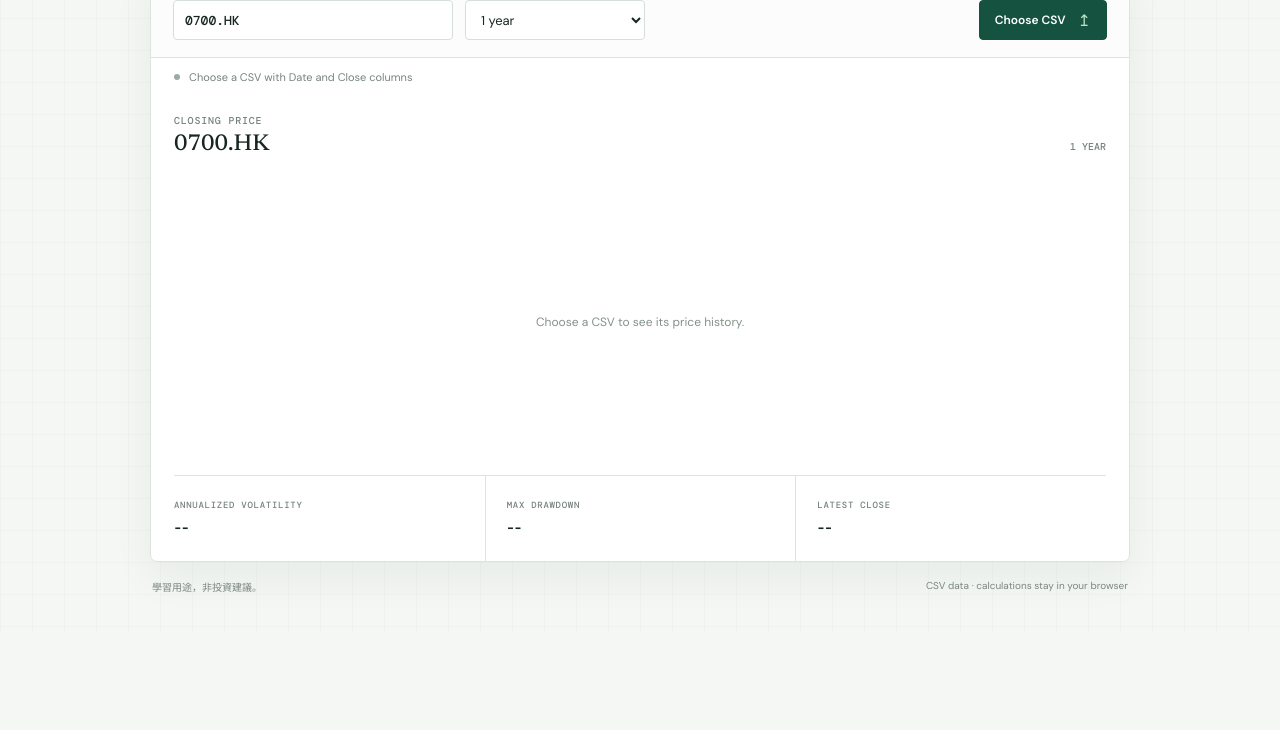
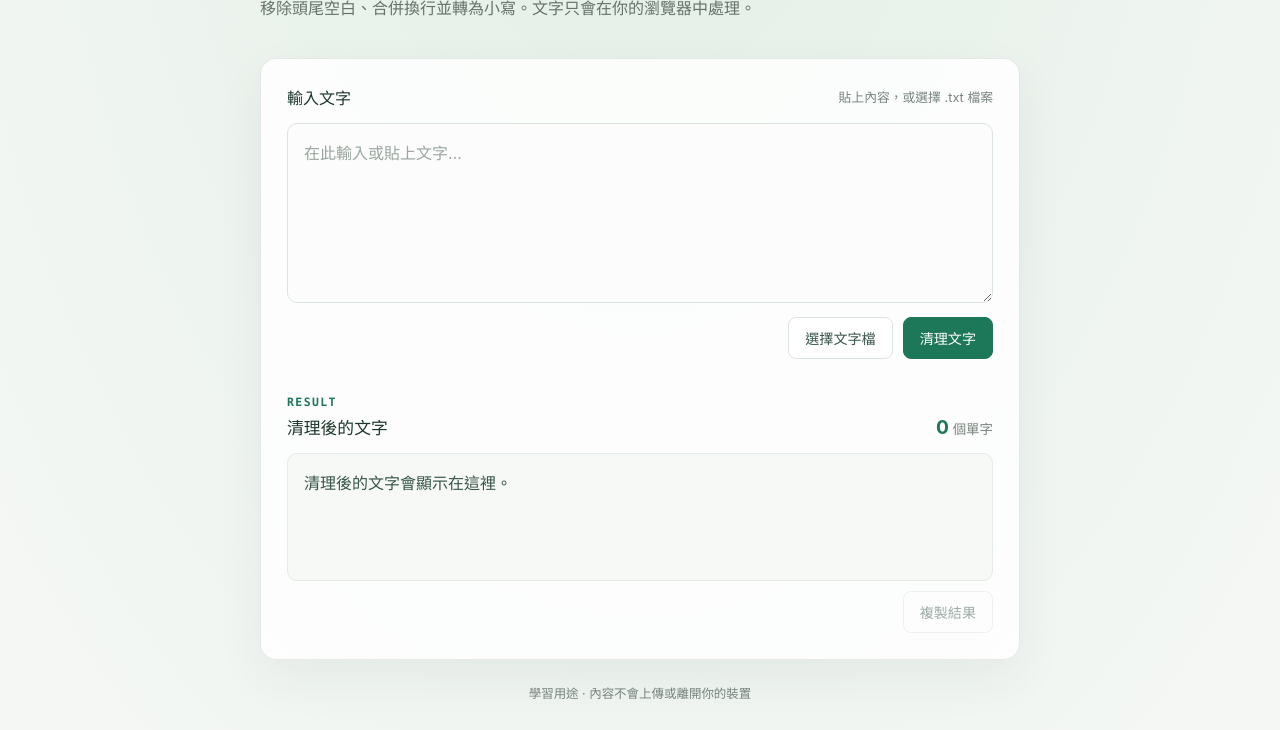
Before and after one commit to stanleyfong2012-hub/hk-stock-mini-lab, a plain HTML site: page docs/index.html in a window 1280 px wide. Shown: the part 302-1032 px from the top of the page. Before the commit the page ends 934 px from the top, so only its background shows below. Drawn offline with nearby package versions, Linux system fonts and the light colour scheme.

Commit message:
Add browser-based text cleaner
Co-authored-by: Copilot <223556219+Copilot@users.noreply.github.com>

```diff
--- a/docs/index.html
+++ b/docs/index.html
@@ -1,90 +1,50 @@
 <!doctype html>
-<html lang="en">
+<html lang="zh-Hant">
   <head>
     <meta charset="utf-8">
     <meta name="viewport" content="width=device-width, initial-scale=1">
     <meta name="theme-color" content="#f4f7f4">
-    <title>HK Stock Mini Lab</title>
-    <link rel="preconnect" href="https://fonts.googleapis.com">
-    <link rel="preconnect" href="https://fonts.gstatic.com" crossorigin>
-    <link href="https://fonts.googleapis.com/css2?family=DM+Mono:wght@400;500&family=DM+Sans:wght@400;500;600;700&family=Newsreader:opsz,wght@6..72,500;6..72,600&display=swap" rel="stylesheet">
-    <link rel="stylesheet" href="styles.css">
-    <script src="https://cdn.jsdelivr.net/npm/chart.js@4.4.8/dist/chart.umd.min.js" defer></script>
-    <script src="https://cdn.jsdelivr.net/npm/papaparse@5.5.3/papaparse.min.js" defer></script>
-    <script src="app.js?v=csv-standalone-1" defer></script>
+    <meta name="description" content="在瀏覽器中清理文字並計算單字數量。">
+    <title>文字清理與單字計數</title>
+    <link rel="stylesheet" href="./text-tool.css">
+    <script src="./text-tool.js" defer></script>
   </head>
   <body>
-    <header class="topbar">
-      <a class="wordmark" href="./" aria-label="HK Stock Mini Lab home">
-        <span class="wordmark-icon" aria-hidden="true">HK</span>
-        <span>MARKET STUDY <span class="wordmark-divider">/</span> 01</span>
-      </a>
-      <span class="market-label"><span class="live-dot"></span> HONG KONG MARKET</span>
-    </header>
+    <main class="page">
+      <header class="intro">
+        <p class="eyebrow">TEXT TOOL · 01</p>
+        <h1>文字清理<span>與單字計數</span></h1>
+        <p class="description">移除頭尾空白、合併換行並轉為小寫。文字只會在你的瀏覽器中處理。</p>
+      </header>
 
-    <main>
-      <section class="intro" aria-labelledby="page-title">
-        <p class="eyebrow">A SMALL TOOL FOR BIG PICTURE THINKING</p>
-        <h1 id="page-title">Price, risk, <span>in view.</span></h1>
-        <p class="intro-copy">Explore historical closing prices alongside two simple measures of risk.</p>
-      </section>
+      <section class="workspace" aria-label="文字清理工具">
+        <div class="section-heading">
+          <label for="source-text">輸入文字</label>
+          <span>貼上內容，或選擇 .txt 檔案</span>
+        </div>
+        <textarea id="source-text" placeholder="在此輸入或貼上文字…" spellcheck="false"></textarea>
 
-      <section class="lab" aria-label="Stock analysis">
-        <div class="controls">
-          <label class="field ticker-field" for="ticker">
-            <span class="field-label">TICKER</span>
-            <input id="ticker" name="ticker" type="text" value="0700.HK" maxlength="20" autocomplete="off" spellcheck="false" required>
-          </label>
-          <label class="field period-field" for="period">
-            <span class="field-label">LOOKBACK</span>
-            <select id="period" name="period">
-              <option value="6mo">6 months</option>
-              <option value="1y" selected>1 year</option>
-              <option value="2y">2 years</option>
-            </select>
-          </label>
-          <input id="csv-file" type="file" accept=".csv,text/csv" aria-label="Choose price history CSV" hidden>
-          <button class="load-button" id="load-button" type="button">Choose CSV <span aria-hidden="true">↥</span></button>
+        <div class="actions">
+          <label class="file-button" for="text-file">選擇文字檔</label>
+          <input id="text-file" type="file" accept=".txt,text/plain" hidden>
+          <button class="primary-button" id="clean-button" type="button">清理文字</button>
         </div>
 
-        <div class="status-row" id="status" role="status" aria-live="polite">
-          <span class="status-mark" aria-hidden="true"></span>
-          <span id="status-text">Choose a CSV with Date and Close columns</span>
+        <div class="result-heading">
+          <div>
+            <p class="eyebrow">RESULT</p>
+            <h2>清理後的文字</h2>
+          </div>
+          <p class="word-count" aria-live="polite"><strong id="word-count">0</strong> 個單字</p>
         </div>
-
-        <div class="chart-panel">
-          <div class="chart-heading">
-            <div>
-              <p class="field-label">CLOSING PRICE</p>
-              <h2 id="chart-title">0700.HK</h2>
-            </div>
-            <p class="chart-period" id="chart-range">1 YEAR</p>
-          </div>
-          <div class="chart-wrap">
-            <canvas id="price-chart" aria-label="Adjusted closing price chart" role="img"></canvas>
-            <p class="chart-empty" id="chart-empty">Choose a CSV to see its price history.</p>
-          </div>
-          <div class="metrics" aria-label="Risk metrics">
-            <div class="metric">
-              <span class="metric-label">ANNUALIZED VOLATILITY</span>
-              <strong id="volatility">--</strong>
-            </div>
-            <div class="metric">
-              <span class="metric-label">MAX DRAWDOWN</span>
-              <strong id="drawdown">--</strong>
-            </div>
-            <div class="metric">
-              <span class="metric-label">LATEST CLOSE</span>
-              <strong id="latest-close">--</strong>
-            </div>
-          </div>
+        <pre id="cleaned-text" class="result" aria-live="polite">清理後的文字會顯示在這裡。</pre>
+        <div class="result-actions">
+          <p id="status" role="status" aria-live="polite"></p>
+          <button id="copy-button" class="copy-button" type="button" disabled>複製結果</button>
         </div>
       </section>
 
-      <footer class="page-footer">
-        <span>學習用途，非投資建議。</span>
-        <span>CSV data · calculations stay in your browser</span>
-      </footer>
+      <footer>學習用途 · 內容不會上傳或離開你的裝置</footer>
     </main>
   </body>
 </html>
--- /dev/null
+++ b/docs/text-tool.css
@@ -0,0 +1,262 @@
+:root {
+  color-scheme: light;
+  font-family: -apple-system, BlinkMacSystemFont, "Segoe UI", "Noto Sans TC", sans-serif;
+  color: #1c362b;
+  background: #f4f7f4;
+  font-synthesis: none;
+  text-rendering: optimizeLegibility;
+}
+
+* {
+  box-sizing: border-box;
+}
+
+body {
+  min-width: 320px;
+  min-height: 100vh;
+  margin: 0;
+  background:
+    radial-gradient(ellipse at 50% 0, rgba(218, 234, 223, 0.68), transparent 52rem),
+    #f4f7f4;
+}
+
+button,
+textarea {
+  font: inherit;
+}
+
+.page {
+  width: min(100% - 40px, 760px);
+  margin: 0 auto;
+  padding: 34px 0 28px;
+}
+
+.back-link {
+  color: #52685d;
+  font-size: 0.85rem;
+  text-decoration: none;
+}
+
+.back-link:hover {
+  color: #1d7759;
+}
+
+.intro {
+  padding: 68px 0 36px;
+}
+
+.eyebrow {
+  margin: 0 0 12px;
+  color: #1d7759;
+  font-family: ui-monospace, SFMono-Regular, Menlo, monospace;
+  font-size: 0.72rem;
+  font-weight: 600;
+  letter-spacing: 0.12em;
+}
+
+h1 {
+  max-width: 650px;
+  margin: 0;
+  font-family: Georgia, "Noto Serif TC", serif;
+  font-size: clamp(2.4rem, 8vw, 4.2rem);
+  font-weight: 500;
+  letter-spacing: -0.055em;
+  line-height: 1.12;
+}
+
+h1 span {
+  display: block;
+  color: #1d7759;
+}
+
+.description {
+  max-width: 520px;
+  margin: 18px 0 0;
+  color: #65736b;
+  line-height: 1.7;
+}
+
+.workspace {
+  padding: 26px;
+  border: 1px solid rgba(28, 54, 43, 0.1);
+  border-radius: 16px;
+  background: rgba(255, 255, 255, 0.82);
+  box-shadow: 0 18px 50px rgba(28, 54, 43, 0.06);
+}
+
+.section-heading,
+.result-heading,
+.result-actions {
+  display: flex;
+  align-items: center;
+  justify-content: space-between;
+  gap: 16px;
+}
+
+.section-heading label {
+  font-weight: 650;
+}
+
+.section-heading > span {
+  color: #77837d;
+  font-size: 0.8rem;
+}
+
+textarea {
+  display: block;
+  width: 100%;
+  min-height: 180px;
+  margin-top: 14px;
+  padding: 16px;
+  resize: vertical;
+  border: 1px solid #dce5de;
+  border-radius: 10px;
+  outline: none;
+  background: #fbfcfb;
+  color: #1c362b;
+  line-height: 1.65;
+}
+
+textarea:focus {
+  border-color: #1d7759;
+  box-shadow: 0 0 0 3px rgba(29, 119, 89, 0.1);
+}
+
+textarea::placeholder {
+  color: #9aa69f;
+}
+
+.actions {
+  display: flex;
+  justify-content: flex-end;
+  gap: 10px;
+  margin-top: 14px;
+}
+
+.file-button,
+.primary-button,
+.copy-button {
+  min-height: 42px;
+  padding: 0 16px;
+  border: 1px solid #dce5de;
+  border-radius: 8px;
+  background: #fff;
+  color: #365448;
+  cursor: pointer;
+  font-size: 0.88rem;
+  font-weight: 600;
+  transition: background 140ms ease, border-color 140ms ease, transform 140ms ease;
+}
+
+.file-button {
+  display: inline-flex;
+  align-items: center;
+}
+
+.file-button:hover,
+.copy-button:not(:disabled):hover {
+  border-color: #9eb8a9;
+  background: #f7faf7;
+}
+
+.primary-button {
+  border-color: #1d7759;
+  background: #1d7759;
+  color: #fff;
+}
+
+.primary-button:hover {
+  border-color: #155f47;
+  background: #155f47;
+}
+
+.file-button:active,
+.primary-button:active,
+.copy-button:not(:disabled):active {
+  transform: translateY(1px);
+}
+
+.result-heading {
+  align-items: flex-end;
+  margin-top: 36px;
+}
+
+.result-heading .eyebrow {
+  margin-bottom: 6px;
+}
+
+h2 {
+  margin: 0;
+  font-size: 1.05rem;
+}
+
+.word-count {
+  margin: 0;
+  color: #77837d;
+  font-size: 0.84rem;
+}
+
+.word-count strong {
+  color: #1d7759;
+  font-size: 1.2rem;
+}
+
+.result {
+  min-height: 128px;
+  max-height: 340px;
+  overflow: auto;
+  margin: 14px 0 0;
+  padding: 16px;
+  border: 1px solid #e5ebe6;
+  border-radius: 10px;
+  background: #f7f9f7;
+  color: #365448;
+  font-family: inherit;
+  line-height: 1.65;
+  white-space: pre-wrap;
+  overflow-wrap: anywhere;
+}
+
+.result-actions {
+  min-height: 42px;
+  margin-top: 10px;
+}
+
+#status {
+  margin: 0;
+  color: #65736b;
+  font-size: 0.82rem;
+}
+
+.copy-button:disabled {
+  cursor: not-allowed;
+  opacity: 0.48;
+}
+
+footer {
+  padding: 24px 0 0;
+  color: #77837d;
+  font-size: 0.78rem;
+  text-align: center;
+}
+
+@media (max-width: 540px) {
+  .page {
+    width: min(100% - 28px, 760px);
+    padding-top: 22px;
+  }
+
+  .intro {
+    padding: 54px 0 28px;
+  }
+
+  .workspace {
+    padding: 18px;
+  }
+
+  .section-heading {
+    align-items: flex-start;
+    flex-direction: column;
+    gap: 5px;
+  }
+}
--- /dev/null
+++ b/docs/text-tool.js
@@ -0,0 +1,48 @@
+const sourceText = document.querySelector("#source-text");
+const fileInput = document.querySelector("#text-file");
+const cleanButton = document.querySelector("#clean-button");
+const copyButton = document.querySelector("#copy-button");
+const cleanedText = document.querySelector("#cleaned-text");
+const wordCount = document.querySelector("#word-count");
+const status = document.querySelector("#status");
+
+function clean(text) {
+  return text.replace(/\r\n?|\n/g, " ").trim().toLowerCase();
+}
+
+function countWords(text) {
+  const trimmed = text.trim();
+  return trimmed ? trimmed.split(/\s+/u).length : 0;
+}
+
+function renderResult() {
+  const result = clean(sourceText.value);
+  cleanedText.textContent = result || "清理後的文字會顯示在這裡。";
+  wordCount.textContent = String(countWords(result));
+  copyButton.disabled = result.length === 0;
+  status.textContent = "";
+}
+
+cleanButton.addEventListener("click", renderResult);
+
+fileInput.addEventListener("change", async () => {
+  const file = fileInput.files?.[0];
+  if (!file) return;
+
+  try {
+    sourceText.value = await file.text();
+    renderResult();
+    status.textContent = `已讀取 ${file.name}`;
+  } catch (error) {
+    status.textContent = `無法讀取檔案：${error.message}`;
+  }
+});
+
+copyButton.addEventListener("click", async () => {
+  try {
+    await navigator.clipboard.writeText(clean(sourceText.value));
+    status.textContent = "已複製清理後的文字。";
+  } catch (error) {
+    status.textContent = `無法複製文字：${error.message}`;
+  }
+});
```
